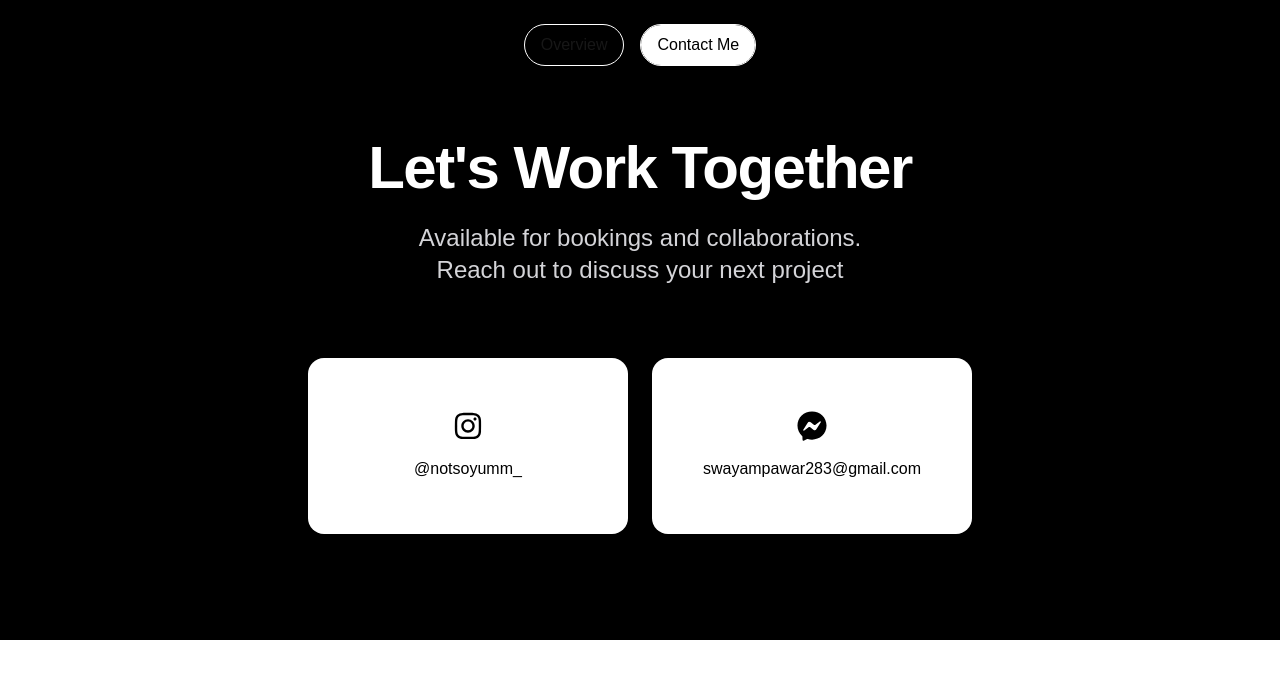
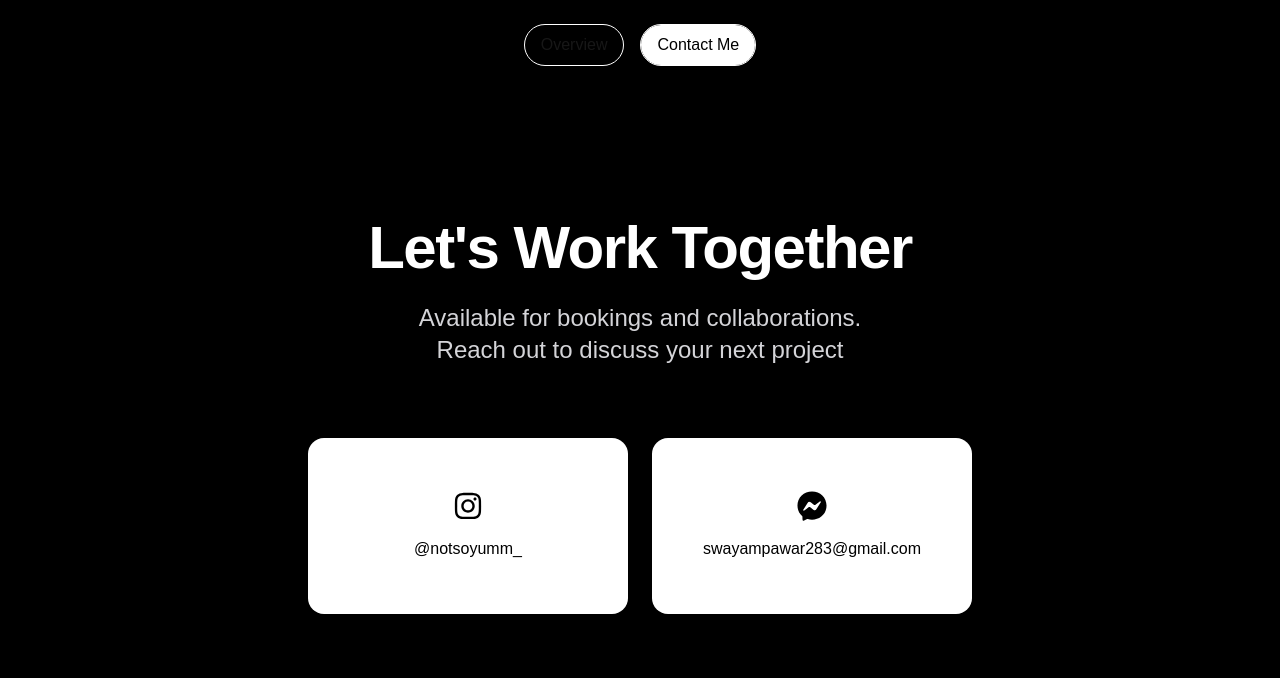
Before and after one commit to aryachawan/sp-site, a Next.js app: page /contact-me in a window 1280 px wide. Shown: the top 678 px of the page. Built offline with nearby package versions, Linux system fonts and the light colour scheme.

Commit message:
final fix - 3

```diff
--- a/app/contact-me/page.js
+++ b/app/contact-me/page.js
@@ -18,8 +18,7 @@ export default function Contactme() {
     };
 
     return (
-        // ADDED: "bg-black text-white" to ensure the background is always black
-        <div className="w-full bg-black text-white flex flex-col items-center justify-center gap-6 pt-32 sm:pt-28 pb-20 px-5 min-h-[80vh]">
+        <div className="w-full min-h-screen bg-black text-white flex flex-col items-center justify-center gap-6 pt-32 sm:pt-28 pb-20 px-5 overflow-x-hidden">
 
             <motion.h1
                 initial={{ opacity: 0, y: 15 }}
```
